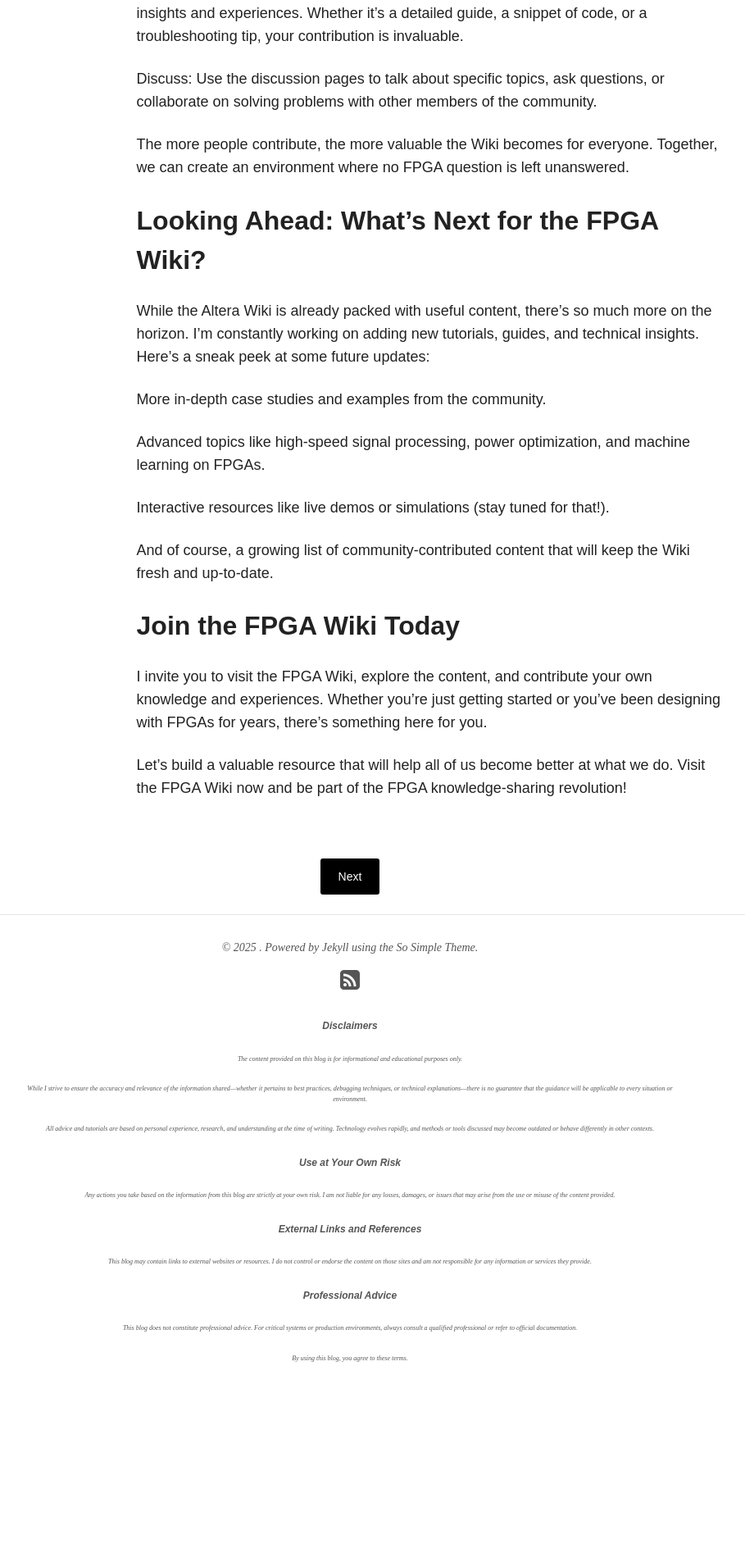
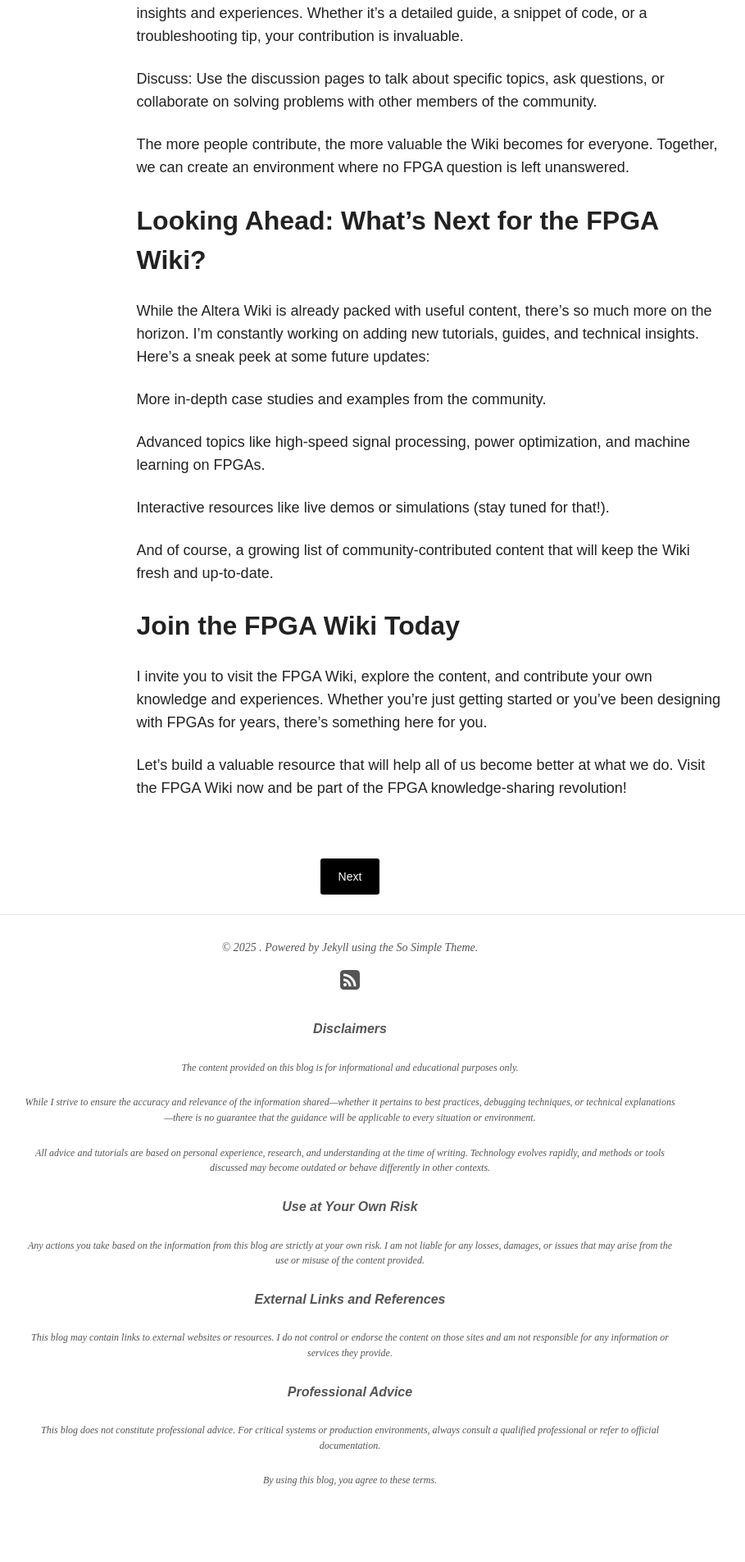
Before and after one commit to fpga-wiki/fpga-wiki.github.io, a Jekyll site: the page built from _posts/blog/2025-05-14-first-post.md, in a window 1280 px wide. Shown: the part 2290-4195 px from the top of the page at 82% size, without its empty margins (213-1122 px from the left). Built offline with Jekyll 4.4.1, drawn with Linux system fonts in a browser that asks for light colours; nearby versions of some CDN libraries; before the commit the page ends 4043 px from its top, so only the background shows below that.

Commit message:
Update disclaimer.html

```diff
--- a/_includes/disclaimer.html
+++ b/_includes/disclaimer.html
@@ -4,11 +4,11 @@
     #use-at-your-own-risk,
     #external-links-and-references,
     #professional-advice {
-      font-size: 12px; /* Header font size */
+      font-size: 16px; /* Header font size */
     }
 
     .disclaimer-text {
-      font-size: 8px; /* Paragraph font size */
+      font-size: 12px; /* Paragraph font size */
     }
   </style>
 </head>
```
